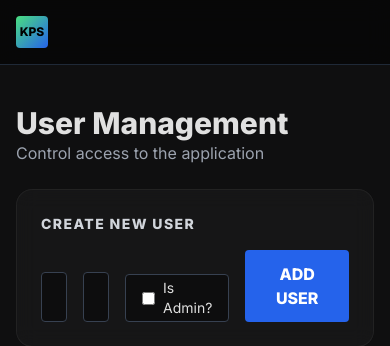
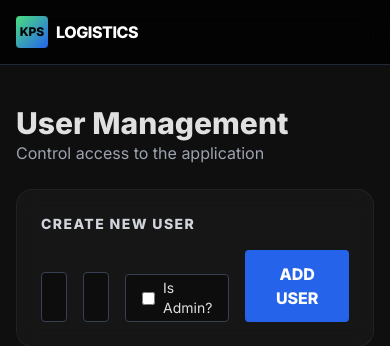
Before and after one commit to karthikshetty71/Karthik, a Flask app: template app/templates/admin_users.html in a window 390 px wide. Shown: the top 346 px of the page. Run offline with Flask 3, Linux system fonts and the light colour scheme; the template is opened without the code that fills it, so the values that code supplies are empty; parts of the project's set-up code (start-up, migrations or seed data) failed here and were passed over; some libraries are stand-ins or nearby versions.

Commit message:
Mobile responsive fixes3

```diff
--- a/app/templates/base.html
+++ b/app/templates/base.html
@@ -10,39 +10,73 @@
         body { background-color: #0f0f10; color: #e0e0e0; font-family: 'Inter', sans-serif; overflow-x: hidden; }
         .glass { background: rgba(255, 255, 255, 0.03); backdrop-filter: blur(10px); -webkit-backdrop-filter: blur(10px); border: 1px solid rgba(255, 255, 255, 0.05); }
         .neon-text { text-shadow: 0 0 10px rgba(0, 255, 157, 0.5); color: #00ff9d; }
-        ::-webkit-scrollbar { width: 8px; }
-        ::-webkit-scrollbar-track { background: #0f0f10; }
-        ::-webkit-scrollbar-thumb { background: #333; rounded: 4px; }
     </style>
 </head>
 <body class="flex flex-col min-h-screen">
 
-<nav class="border-b border-gray-800 bg-black/50 backdrop-blur-md sticky top-0 z-50">
+<nav class="border-b border-gray-800 bg-black/80 backdrop-blur-md sticky top-0 z-50">
     <div class="max-w-6xl mx-auto px-4">
         <div class="flex justify-between items-center h-16">
+
             <a href="/" class="flex items-center gap-2 group">
                 <div class="w-8 h-8 bg-gradient-to-br from-green-400 to-blue-600 rounded flex items-center justify-center font-bold text-black text-xs group-hover:scale-110 transition">KPS</div>
-                <span class="font-bold tracking-tight text-white hidden md:block">LOGISTICS</span>
+                <span class="font-bold tracking-tight text-white">LOGISTICS</span>
             </a>
 
             {% if current_user.is_authenticated %}
+
+            <div class="hidden md:flex items-center gap-4">
                 <div class="flex gap-1 bg-white/5 p-1 rounded-lg border border-white/10">
-                <a href="/" class="px-3 md:px-4 py-1.5 rounded-md text-xs font-bold transition {{ 'bg-blue-600 text-white shadow-lg shadow-blue-500/30' if request.endpoint == 'core.home' else 'text-gray-400 hover:text-white hover:bg-white/5' }}">ENTRY</a>
-                <a href="/view" class="px-3 md:px-4 py-1.5 rounded-md text-xs font-bold transition {{ 'bg-blue-600 text-white shadow-lg shadow-blue-500/30' if request.endpoint == 'core.view_data' else 'text-gray-400 hover:text-white hover:bg-white/5' }}">DATA</a>
-                <a href="/invoices" class="hidden md:block px-4 py-1.5 rounded-md text-xs font-bold transition {{ 'bg-blue-600 text-white shadow-lg shadow-blue-500/30' if request.endpoint == 'reports.invoices' else 'text-gray-400 hover:text-white hover:bg-white/5' }}">INVOICE</a>
+                    <a href="/" class="px-4 py-1.5 rounded-md text-xs font-bold transition {{ 'bg-blue-600 text-white shadow-lg shadow-blue-500/30' if request.endpoint == 'core.home' else 'text-gray-400 hover:text-white hover:bg-white/5' }}">ENTRY</a>
+                    <a href="/view" class="px-4 py-1.5 rounded-md text-xs font-bold transition {{ 'bg-blue-600 text-white shadow-lg shadow-blue-500/30' if request.endpoint == 'core.view_data' else 'text-gray-400 hover:text-white hover:bg-white/5' }}">DATA</a>
+                    <a href="/invoices" class="px-4 py-1.5 rounded-md text-xs font-bold transition {{ 'bg-blue-600 text-white shadow-lg shadow-blue-500/30' if request.endpoint == 'reports.invoices' else 'text-gray-400 hover:text-white hover:bg-white/5' }}">INVOICE</a>
                 </div>
 
-            <div class="flex items-center gap-4">
                 {% if current_user.is_admin %}
-                <a href="/settings" class="text-gray-400 hover:text-white transition" title="Settings">
-                    <svg class="w-5 h-5" fill="none" stroke="currentColor" viewBox="0 0 24 24"><path stroke-linecap="round" stroke-linejoin="round" stroke-width="2" d="M10.325 4.317c.426-1.756 2.924-1.756 3.35 0a1.724 1.724 0 002.573 1.066c1.543-.94 3.31.826 2.37 2.37a1.724 1.724 0 001.065 2.572c1.756.426 1.756 2.924 0 3.35a1.724 1.724 0 00-1.066 2.573c.94 1.543-.826 3.31-2.37 2.37a1.724 1.724 0 00-2.572 1.065c-.426 1.756-2.924 1.756-3.35 0a1.724 1.724 0 00-2.573-1.066c-1.543.94-3.31-.826-2.37-2.37a1.724 1.724 0 00-1.065-2.572c-1.756-.426-1.756-2.924 0-3.35a1.724 1.724 0 001.066-2.573c-.94-1.543.826-3.31 2.37-2.37.996.608 2.296.07 2.572-1.065z"></path><path stroke-linecap="round" stroke-linejoin="round" stroke-width="2" d="M15 12a3 3 0 11-6 0 3 3 0 016 0z"></path></svg>
+                <a href="/settings" class="text-gray-400 hover:text-white transition flex items-center gap-2 text-xs font-bold uppercase">
+                    <svg class="w-4 h-4" fill="none" stroke="currentColor" viewBox="0 0 24 24"><path stroke-linecap="round" stroke-linejoin="round" stroke-width="2" d="M10.325 4.317c.426-1.756 2.924-1.756 3.35 0a1.724 1.724 0 002.573 1.066c1.543-.94 3.31.826 2.37 2.37a1.724 1.724 0 001.065 2.572c1.756.426 1.756 2.924 0 3.35a1.724 1.724 0 00-1.066 2.573c.94 1.543-.826 3.31-2.37 2.37a1.724 1.724 0 00-2.572 1.065c-.426 1.756-2.924 1.756-3.35 0a1.724 1.724 0 00-2.573-1.066c-1.543.94-3.31-.826-2.37-2.37a1.724 1.724 0 00-1.065-2.572c-1.756-.426-1.756-2.924 0-3.35a1.724 1.724 0 001.066-2.573c-.94-1.543.826-3.31 2.37-2.37.996.608 2.296.07 2.572-1.065z"></path><path stroke-linecap="round" stroke-linejoin="round" stroke-width="2" d="M15 12a3 3 0 11-6 0 3 3 0 016 0z"></path></svg>
+                    Settings
                 </a>
                 {% endif %}
+
                 <a href="/logout" class="text-red-500 hover:text-red-400 text-xs font-bold border border-red-500/30 px-3 py-1.5 rounded hover:bg-red-500/10 transition">LOGOUT</a>
             </div>
+
+            <button onclick="toggleMenu()" class="md:hidden text-white p-2 rounded hover:bg-white/10 outline-none">
+                <svg class="w-6 h-6" fill="none" stroke="currentColor" viewBox="0 0 24 24">
+                    <path stroke-linecap="round" stroke-linejoin="round" stroke-width="2" d="M4 6h16M4 12h16m-7 6h7"></path>
+                </svg>
+            </button>
+
             {% endif %}
         </div>
     </div>
+
+    {% if current_user.is_authenticated %}
+    <div id="mobile-menu" class="hidden md:hidden border-t border-gray-800 bg-[#0f0f10]">
+        <div class="px-4 py-2 space-y-1">
+            <a href="/" class="block px-3 py-3 rounded-md text-sm font-bold {{ 'bg-blue-600 text-white' if request.endpoint == 'core.home' else 'text-gray-300 hover:bg-white/5' }}">
+                📝 Quick Entry
+            </a>
+            <a href="/view" class="block px-3 py-3 rounded-md text-sm font-bold {{ 'bg-blue-600 text-white' if request.endpoint == 'core.view_data' else 'text-gray-300 hover:bg-white/5' }}">
+                📊 View Data
+            </a>
+            <a href="/invoices" class="block px-3 py-3 rounded-md text-sm font-bold {{ 'bg-blue-600 text-white' if request.endpoint == 'reports.invoices' else 'text-gray-300 hover:bg-white/5' }}">
+                📄 Generate Invoice
+            </a>
+
+            {% if current_user.is_admin %}
+            <a href="/settings" class="block px-3 py-3 rounded-md text-sm font-bold text-yellow-400 hover:bg-white/5 border-t border-gray-800 mt-2">
+                ⚙️ Settings & Users
+            </a>
+            {% endif %}
+
+            <a href="/logout" class="block px-3 py-3 rounded-md text-sm font-bold text-red-500 hover:bg-red-500/10 mt-2">
+                🚪 Logout
+            </a>
+        </div>
+    </div>
+    {% endif %}
 </nav>
 
 <div class="flex-grow px-4 pb-8">
@@ -50,7 +84,7 @@
     {% if messages %}
     <div class="max-w-md mx-auto mt-4 space-y-2">
         {% for message in messages %}
-        <div class="bg-blue-500/20 border border-blue-500/50 text-blue-200 px-4 py-3 rounded text-sm text-center">
+        <div class="bg-blue-500/20 border border-blue-500/50 text-blue-200 px-4 py-3 rounded text-sm text-center animate-pulse">
             {{ message }}
         </div>
         {% endfor %}
@@ -61,5 +95,11 @@
     {% block content %}{% endblock %}
 </div>
 
+<script>
+    function toggleMenu() {
+        const menu = document.getElementById('mobile-menu');
+        menu.classList.toggle('hidden');
+    }
+</script>
 </body>
 </html>
```
Lines whose indentation alone changed are shown as unchanged.
